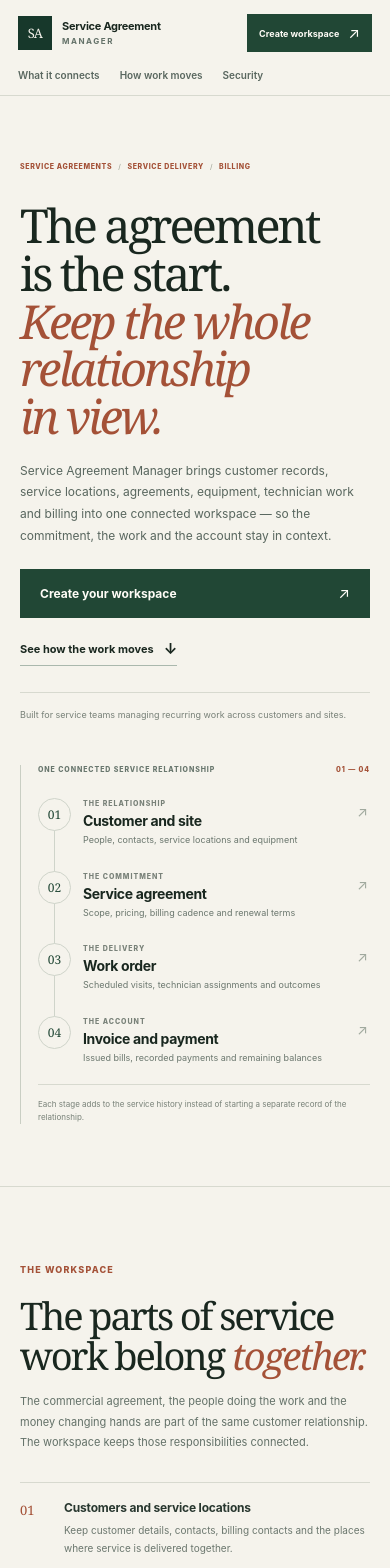
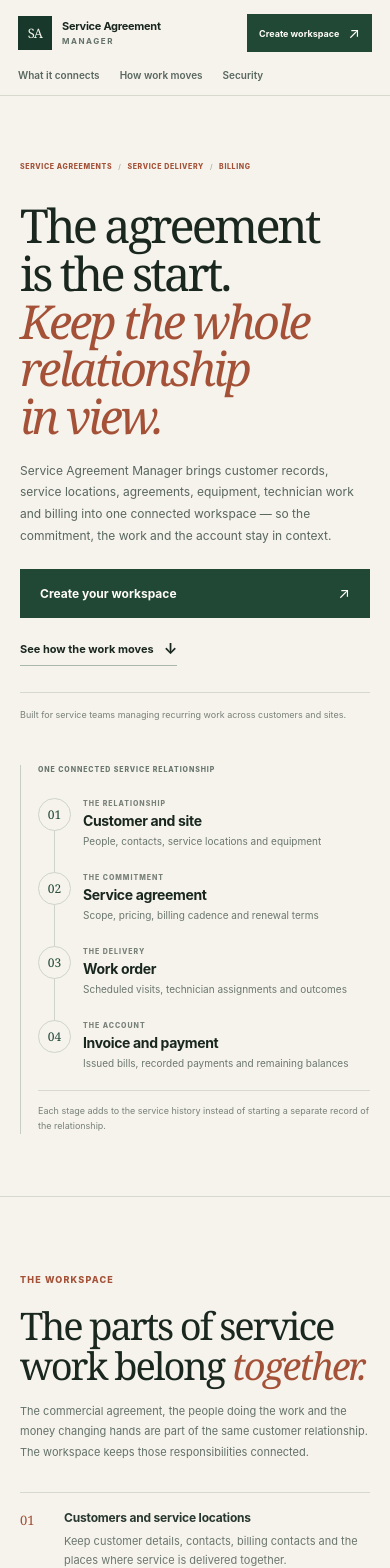
Before and after one commit to faizansaiyed123/service-agreement-manager-frontend, a React (Vite) app: page / in a window 390 px wide. Shown: the top 1568 px of the page. Built offline with nearby package versions, Linux system fonts and the light colour scheme; no server answers.

Commit message:
polish(home): keep lifecycle graphic focused and readable

```diff
--- a/src/pages/LandingPage.tsx
+++ b/src/pages/LandingPage.tsx
@@ -180,7 +180,6 @@ export function LandingPage() {
           >
             <div className="service-home-journey-heading">
               <span>ONE CONNECTED SERVICE RELATIONSHIP</span>
-              <span>01 — 04</span>
             </div>
             <ol className="service-home-journey-list">
               {serviceStages.map((stage) => (
@@ -191,9 +190,6 @@ export function LandingPage() {
                     <h2>{stage.title}</h2>
                     <p>{stage.description}</p>
                   </div>
-                  <span className="service-home-journey-arrow" aria-hidden="true">
-                    ↗
-                  </span>
                 </li>
               ))}
             </ol>
--- a/src/styles.css
+++ b/src/styles.css
@@ -1365,19 +1365,11 @@ tr:last-child td {
 }
 
 .service-home-journey-heading {
-  display: flex;
-  align-items: center;
-  justify-content: space-between;
-  gap: 16px;
+  display: block;
   color: #68766d;
   font-size: 8px;
   font-weight: 800;
   letter-spacing: .13em;
-}
-
-.service-home-journey-heading span:last-child {
-  color: var(--home-rust);
-  white-space: nowrap;
 }
 
 .service-home-journey-list {
@@ -1402,7 +1394,7 @@ tr:last-child td {
   min-width: 0;
   padding: 0 0 25px;
   display: grid;
-  grid-template-columns: 40px minmax(0, 1fr) 18px;
+  grid-template-columns: 40px minmax(0, 1fr);
   align-items: start;
   gap: 16px;
 }
@@ -1453,14 +1445,8 @@ tr:last-child td {
   max-width: 340px;
   margin: 0;
   color: #6b776e;
-  font-size: 10px;
+  font-size: 11px;
   line-height: 1.6;
-}
-
-.service-home-journey-arrow {
-  padding-top: 5px;
-  color: #a0a99e;
-  font-size: 14px;
 }
 
 .service-home-journey-note {
@@ -1468,7 +1454,7 @@ tr:last-child td {
   padding-top: 13px;
   border-top: 1px solid var(--home-line);
   color: #788178;
-  font-size: 9px;
+  font-size: 10px;
   line-height: 1.65;
 }
 
@@ -1549,7 +1535,7 @@ tr:last-child td {
   max-width: 350px;
   margin: 0;
   color: #6b776e;
-  font-size: 10px;
+  font-size: 11px;
   line-height: 1.75;
 }
 
@@ -1636,7 +1622,7 @@ tr:last-child td {
   max-width: 245px;
   margin: 0;
   color: #c6d1c8;
-  font-size: 10px;
+  font-size: 11px;
   line-height: 1.75;
 }
 
@@ -1679,7 +1665,7 @@ tr:last-child td {
   max-width: 390px;
   margin: 0;
   color: #59675f;
-  font-size: 10px;
+  font-size: 11px;
   line-height: 1.7;
 }
 
@@ -1989,7 +1975,7 @@ tr:last-child td {
   }
 
   .service-home-journey-list li {
-    grid-template-columns: 34px minmax(0, 1fr) 13px;
+    grid-template-columns: 34px minmax(0, 1fr);
     gap: 11px;
     padding-bottom: 23px;
   }
@@ -2011,12 +1997,12 @@ tr:last-child td {
   }
 
   .service-home-journey-copy p {
-    font-size: 9px;
+    font-size: 10px;
   }
 
   .service-home-journey-note {
     margin-top: 19px;
-    font-size: 8px;
+    font-size: 9px;
   }
 
   .service-home-capabilities {
@@ -2051,7 +2037,7 @@ tr:last-child td {
   }
 
   .service-home-capability-list p {
-    font-size: 10px;
+    font-size: 11px;
   }
 
   .service-home-workflow-inner {
@@ -2087,6 +2073,7 @@ tr:last-child td {
 
   .service-home-steps p {
     max-width: none;
+    font-size: 11px;
   }
 
   .service-home-security {
```
